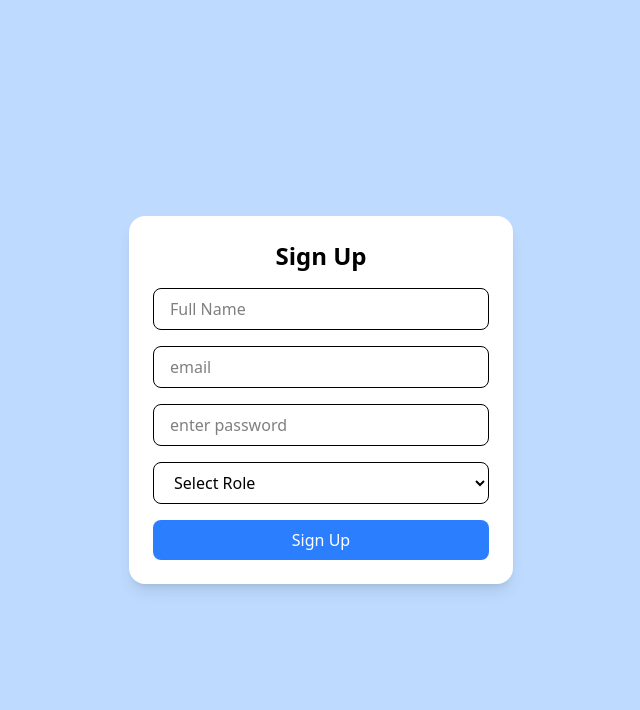
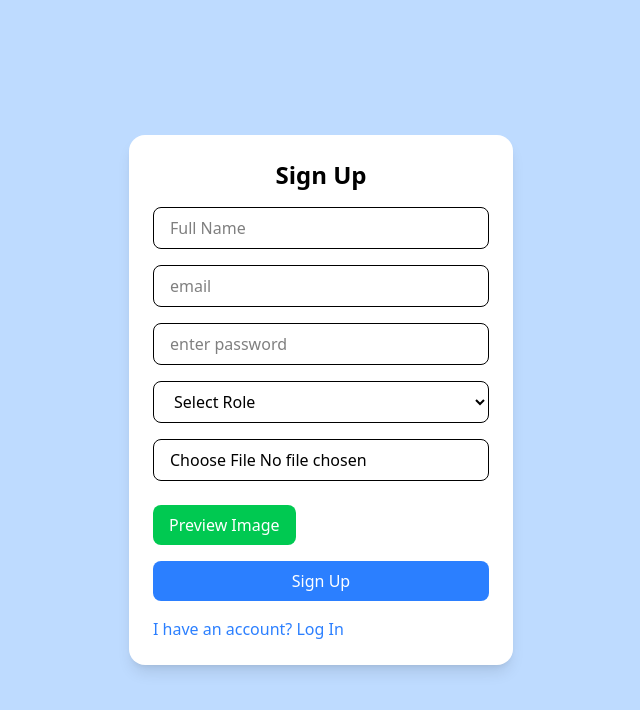
Before and after one commit to ShashankPathak8935/Support_portal, a React (Vite) app in the folder frontend/: page /signup in a window 1280 px wide. Shown: the top 710 px of the page, without its empty margins (319-959 px from the left). Built offline with nearby package versions, Linux system fonts and the light colour scheme.

Commit message:
profile upload input, preview profile, convertImageinto base 64 helper add

```diff
--- a/frontend/src/Components/SignUp.jsx
+++ b/frontend/src/Components/SignUp.jsx
@@ -2,19 +2,35 @@ import React, { Fragment } from "react";
 import { signUpValidation } from "../validations/userValidation";
 import { useNavigate } from "react-router-dom";
 import { USER_API } from "../api/api";
+import { Link } from "react-router-dom";
+import { convertToBase64} from "../helper/helper";
 
 export default function SignUp() {
   const navigate = useNavigate();
   const [signUpData, setSignUpData] = React.useState({});
   const [errors, setErrors] = React.useState({});
+  const [showPreview, setShowPreview] = React.useState(false);
   const [isSubmitting, setIsSubmitting] = React.useState(false);
+  const [file, setFile] = React.useState(null);
 
+  // handle change
   const handleChange = (e) => {
     const { name, value } = e.target;
     setSignUpData({
       ...signUpData,
       [name]: value,
     });
+  };
+
+  // handle file change
+  const handleFileChange = (e) => {
+    const file = e.target.files[0];
+    setFile(file);
+  }
+
+  // handle preview
+  const handlePreview = () => {
+    setShowPreview(true);
   };
 
   // handle submit
@@ -27,15 +43,21 @@ export default function SignUp() {
       });
       setIsSubmitting(true);
 
+      let base64Image = "";
+      if (file) {
+        base64Image = await convertToBase64(file);
+      }
+      const payload = {
+        ...signUpData,
+        userImage: base64Image
+      }
       const response = await fetch(url, {
         method: "POST",
         headers: {
           "Content-Type": "application/json",
         },
-        body: JSON.stringify({
-          ...signUpData,
-        }),
-        // credentials: "include", // include credentials in the request
+        body: JSON.stringify(payload),
+        credentials: "include", // include credentials in the request
       });
       if (!response.ok) {
         const errorData = await response.json();
@@ -44,13 +66,13 @@ export default function SignUp() {
         const responseData = await response.json();
         console.log("signup message check", responseData.message);
         // local storage--> token can be read from frontend
-        // localStorage.setItem("accessToken",responseData.data.accessToken);
+        localStorage.setItem("accessToken", responseData.data.accessToken);
         // localStorage.setItem("refreshToken",responseData.data.refreshToken);
         // localStorage.setItem("user", responseData.data.userData);
         // session storage--> jaise hi tab close hoga token clear and ek hi tab me hote hain
         // multiple tabs open krne par data share ni hota har tab alag hoti hai
         // in both case token can be read from frontend--> risky
-        sessionStorage.setItem("accessToken",responseData.data.accessToken);
+        sessionStorage.setItem("accessToken", responseData.data.accessToken);
         // sessionStorage.setItem("refreshToken",responseData.data.refreshToken);
         // sessionStorage.setItem("user",JSON.stringify(responseData.data.userData));
         navigate("/home");
@@ -68,6 +90,7 @@ export default function SignUp() {
       }
     } finally {
       console.error("finally block executed");
+      setIsSubmitting(false);
     }
   };
   return (
@@ -116,6 +139,31 @@ export default function SignUp() {
             <option value="User">User</option>
           </select>
           {errors.role && <p className="text-red-500">{errors.role}</p>}
+          <input
+            type="file"
+            name="userImage"
+            id="userImage"
+            placeholder="select profile image"
+            onChange={handleFileChange}
+            className="w-full px-4 py-2 border rounded-lg focus:outline-none focus:ring-2 focus:ring-blue-400"
+          />
+          <button
+            type="button"
+            onClick={handlePreview}
+            className="mt-2 px-4 py-2 bg-green-500 text-white rounded-lg hover:bg-green-600 transition"
+          >
+            Preview Image
+          </button>
+          {showPreview && file && (
+            <div className="mt-4">
+              <p className="text-gray-600">Selected Image:</p>
+              <img
+                src={URL.createObjectURL(file)}
+                alt="Preview"
+                // className="mt-2 w-32 h-32 object-cover rounded-full border"
+              />
+            </div>
+          )}
           <button
             type="button"
             onClick={handleSubmit}
@@ -124,6 +172,11 @@ export default function SignUp() {
           >
             {isSubmitting ? "Submitting..." : "Sign Up"}
           </button>
+          <div>
+            <Link to="/" className="text-blue-500 hover:underline mt-4">
+              I have an account? Log In
+            </Link>
+          </div>
         </form>
       </div>
     </Fragment>
--- /dev/null
+++ b/frontend/src/helper/helper.js
@@ -0,0 +1,8 @@
+export const convertToBase64 = async (file) =>{
+  return new Promise((resolve, reject) => {
+    const reader = new FileReader();
+    reader.readAsDataURL(file);
+    reader.onload = () => resolve(reader.result);
+    reader.onerror = (error) => reject(error);
+  });
+};
--- a/frontend/src/validations/userValidation.js
+++ b/frontend/src/validations/userValidation.js
@@ -11,7 +11,7 @@ export const signUpValidation = yup.object({
     .string()
     .min(6, "Password must be at least 6 characters")
     .required("Password is required"),
-  role: yup.string().trim().required("role is required")
+  role: yup.string().trim().required("role is required"),
 });
 
 
```
